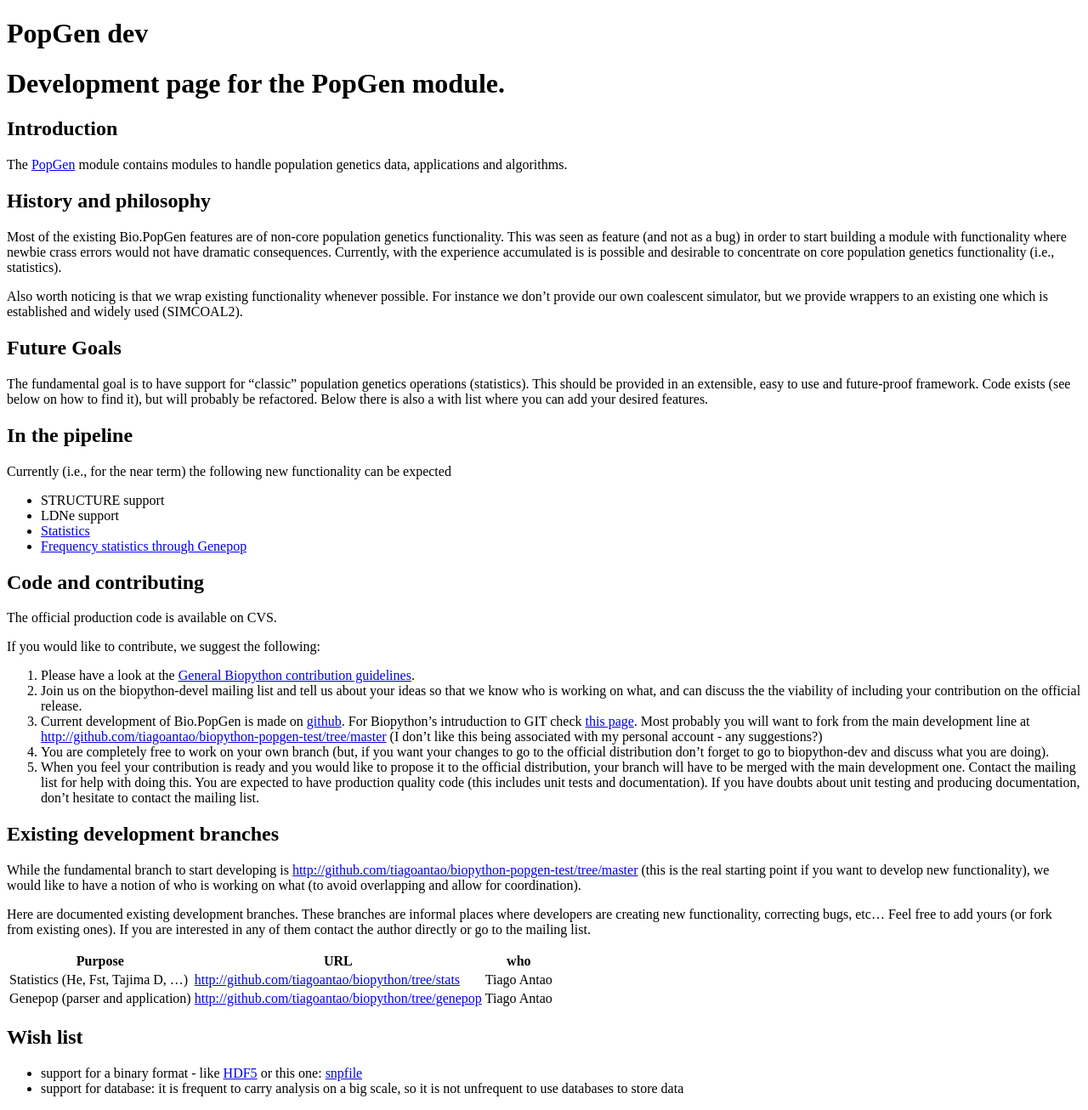
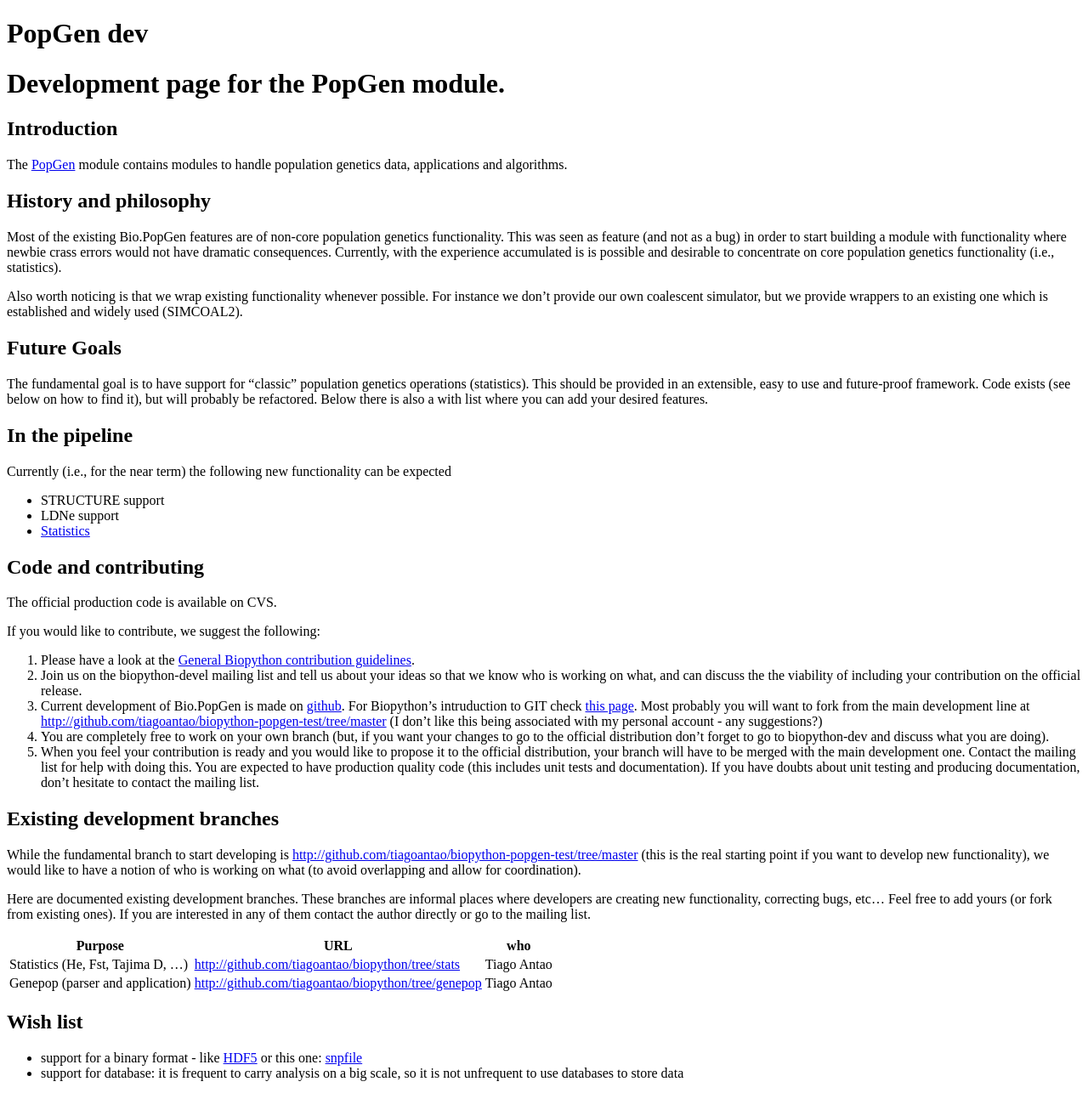
Before and after one commit to biopython/biopython.github.io, a Jekyll site: the page built from wiki/PopGen_dev.md, in a window 1280 px wide. Shown: the whole page at 85% size. Built offline with Jekyll 4.4.1, drawn with Linux system fonts in a browser that asks for light colours.

Commit message:
/* In the pipeline */

```diff
--- a/wiki/PopGen_dev.md
+++ b/wiki/PopGen_dev.md
@@ -46,8 +46,6 @@ be expected
 -   STRUCTURE support
 -   LDNe support
 -   [Statistics](PopGen_dev_Statistics "wikilink")
--   [Frequency statistics through
-    Genepop](PopGen_dev_Genepop "wikilink")
 
 Code and contributing
 ---------------------
```
Also changed, not shown: 1 other file.
